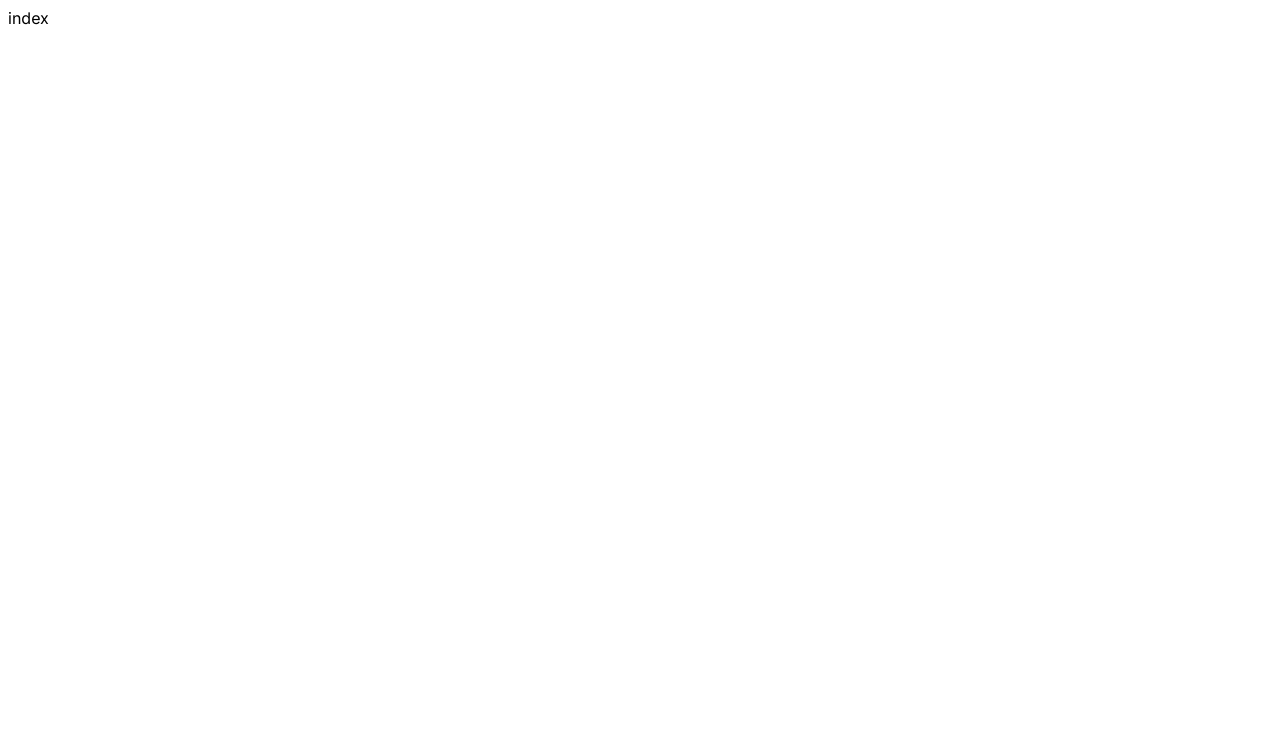
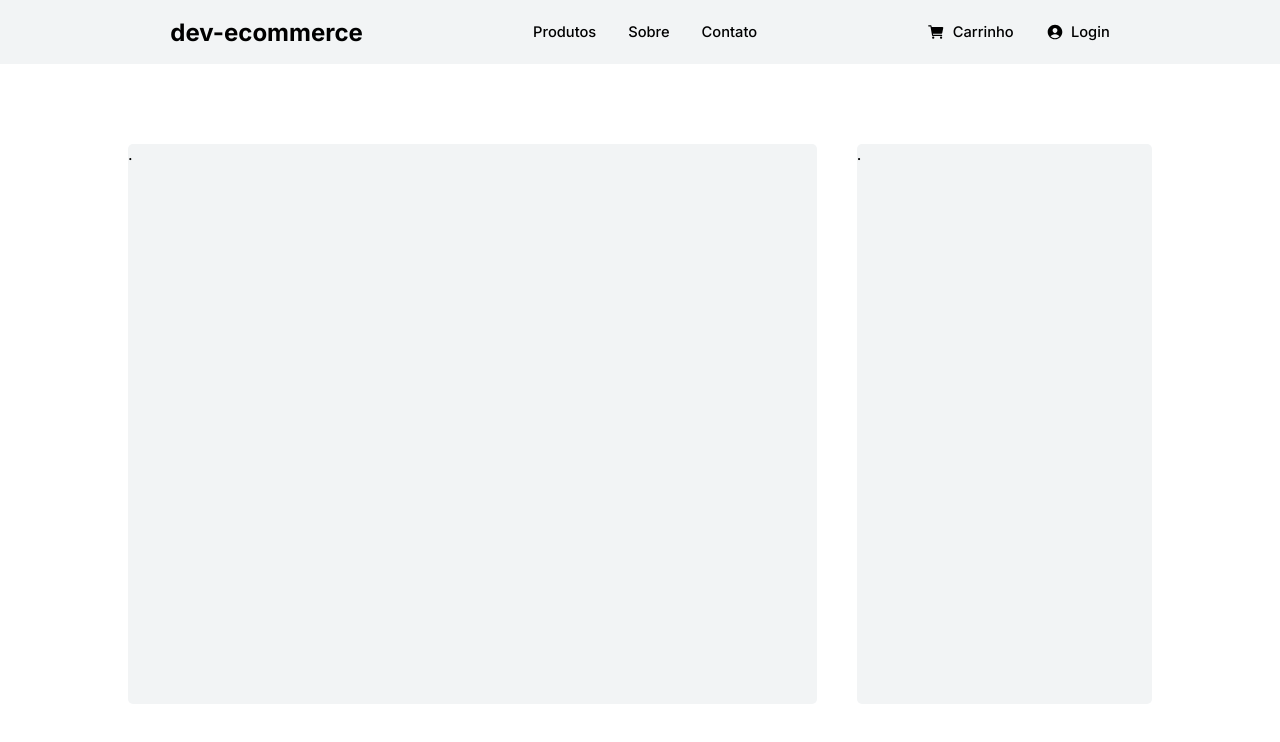
Before and after one commit to MFelipeSilva/woolshoes, a Next.js app: page / in a window 1280 px wide. Shown: the top 742 px of the page. Built offline with nearby package versions, Linux system fonts and the light colour scheme.

Commit message:
feat: added navbar and interface home page

```diff
--- a/package.json
+++ b/package.json
@@ -9,9 +9,11 @@
     "lint": "next lint"
   },
   "dependencies": {
+    "@types/styled-components": "^5.1.28",
     "next": "13.5.4",
     "react": "^18",
     "react-dom": "^18",
+    "react-icons": "^4.11.0",
     "styled-components": "^6.0.8"
   },
   "devDependencies": {
--- a/src/app/page.tsx
+++ b/src/app/page.tsx
@@ -1,9 +1,28 @@
-import { NavBar } from "@/components/NavBar";
+"use client";
+
+import GlobalStyle from "@/styles/global";
+
+import { Navbar } from "@/components/Navbar";
+
+import {
+  MainAnnouncement,
+  Container,
+  Content,
+  ContentBanner,
+  OtherAnnouncement,
+} from "./styles";
 
 export default function Home() {
   return (
-    <main>
-      <NavBar />
-    </main>
+    <Container>
+      <GlobalStyle />
+      <Navbar />
+      <Content>
+        <ContentBanner>
+          <MainAnnouncement>.</MainAnnouncement>
+          <OtherAnnouncement>.</OtherAnnouncement>
+        </ContentBanner>
+      </Content>
+    </Container>
   );
 }
--- /dev/null
+++ b/src/app/styles.ts
@@ -0,0 +1,39 @@
+import styled from "styled-components";
+
+export const Container = styled.main`
+  width: 100vw;
+  height: 100vh;
+  overflow-x: hidden;
+`;
+
+export const Content = styled.section`
+  display: flex;
+  width: 100%;
+  height: 100%;
+  align-items: start;
+  justify-content: center;
+`;
+
+export const ContentBanner = styled.section`
+  display: flex;
+  width: 80%;
+  height: 70%;
+  gap: 2.5em;
+  margin-top: 5em;
+  align-items: center;
+  justify-content: center;
+`;
+
+export const MainAnnouncement = styled.div`
+  width: 70%;
+  height: 100%;
+  border-radius: 5px;
+  background-color: #f2f4f5;
+`;
+
+export const OtherAnnouncement = styled.div`
+  width: 30%;
+  height: 100%;
+  border-radius: 5px;
+  background-color: #f2f4f5;
+`;
--- a/src/components/NavBar/index.tsx
+++ b/src/components/NavBar/index.tsx
@@ -1,7 +1,40 @@
-import React from 'react'
+"use client";
 
-export const NavBar = () => {
+import Link from "next/link";
+
+import { IoPersonCircle, IoCart } from "react-icons/io5";
+
+import { NavBar, Ul, Li, Logo } from "./styles";
+
+export const Navbar = () => {
   return (
-    <div>index</div>
-  )
+    <NavBar>
+      <Logo>dev-ecommerce</Logo>
+      <Ul>
+        <Li>
+          <Link href={"/"}>Produtos</Link>
+        </Li>
+        <Li>
+          <Link href={"/"}>Sobre</Link>
+        </Li>
+        <Li>
+          <Link href={"/"}>Contato</Link>
+        </Li>
+      </Ul>
+      <Ul>
+        <Li>
+          <Link href={"/"}>
+            <IoCart fontSize="18px" />
+            Carrinho
+          </Link>
+        </Li>
+        <Li>
+          <Link href={"/"}>
+            <IoPersonCircle fontSize="18px" />
+            Login
+          </Link>
+        </Li>
+      </Ul>
+    </NavBar>
+  );
 };
--- a/src/components/NavBar/styles.ts
+++ b/src/components/NavBar/styles.ts
@@ -0,0 +1,43 @@
+import styled from "styled-components";
+
+export const NavBar = styled.nav`
+  display: flex;
+  width: 100%;
+  height: 4em;
+  align-items: center;
+  justify-content: space-evenly;
+  background-color: #f2f4f5;
+`;
+
+export const Logo = styled.h2``;
+
+export const Ul = styled.ul`
+  display: flex;
+  gap: 2em;
+  list-style: none;
+
+  &:nth-child(2) {
+    li {
+      a {
+        border-bottom: 1px solid transparent;
+        transition: border-bottom 0.3s ease;
+      }
+      a:hover {
+        border-bottom: 1px solid black;
+      }
+    }
+  }
+`;
+
+export const Li = styled.li`
+  a {
+    display: flex;
+    gap: 0.5em;
+    color: #000000;
+    font-size: 11pt;
+    font-weight: 500;
+    text-decoration: none;
+    align-items: center;
+    justify-content: center;
+  }
+`;
--- /dev/null
+++ b/src/styles/global.ts
@@ -0,0 +1,9 @@
+import { createGlobalStyle } from "styled-components";
+
+export default createGlobalStyle`
+  * {
+    margin: 0;
+    padding: 0;
+    box-sizing: border-box;
+  }
+`;
```
Also changed, not shown: 1 other file (tests, documents, lock files or other folders).
